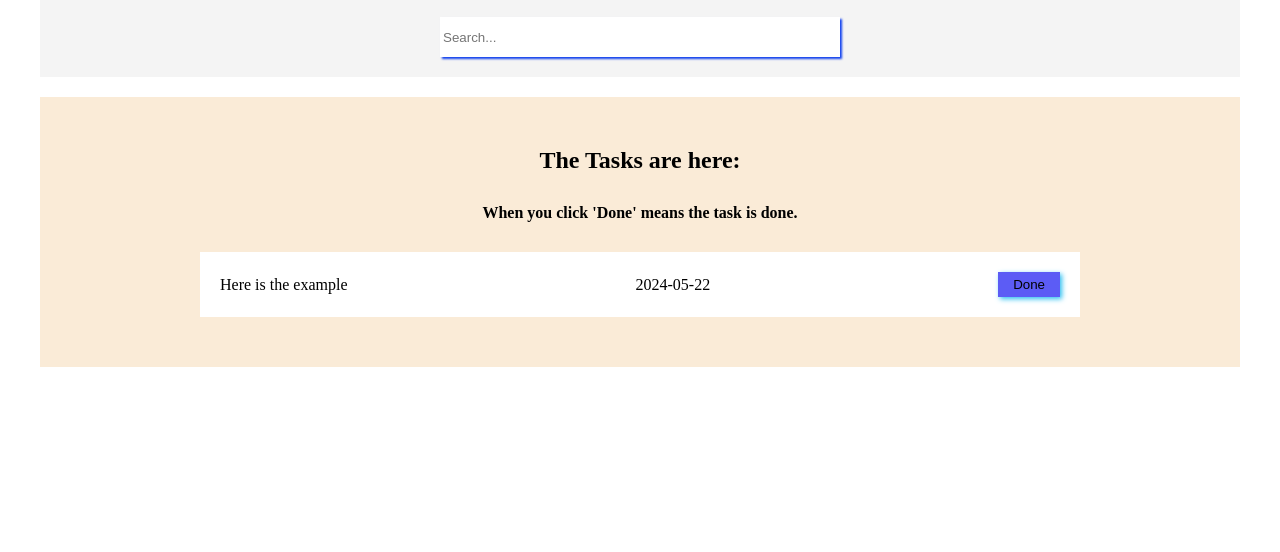
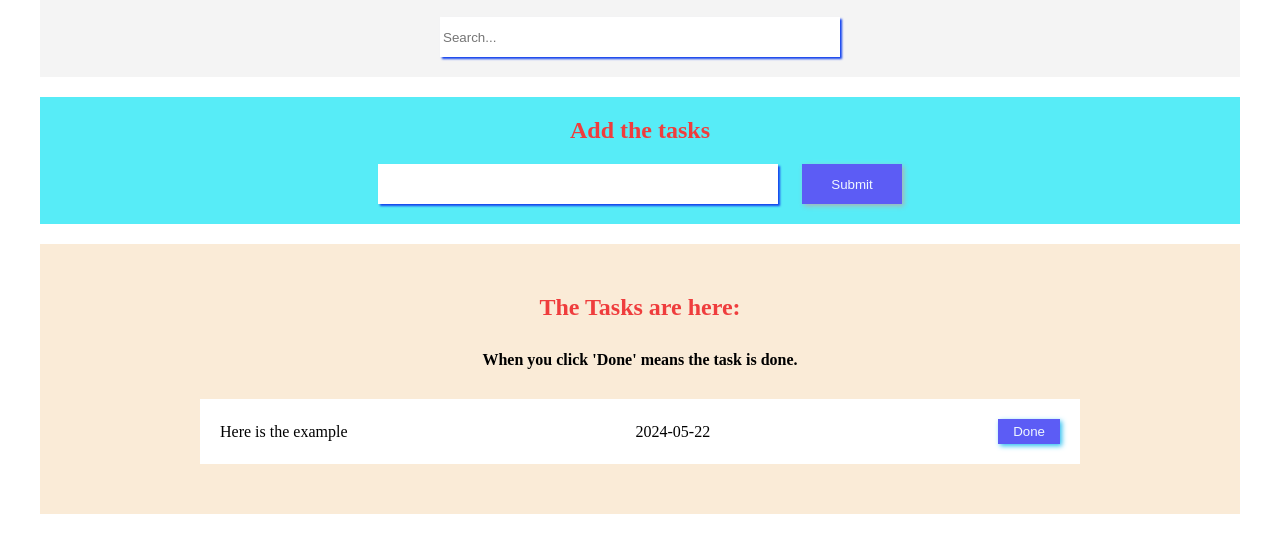
Before and after one commit to chenjixiv587/aToDoList, a plain HTML site: page todoList/index.html in a window 1280 px wide. Shown: the part 80-632 px from the top of the page. Drawn offline with Linux system fonts and the light colour scheme.

Commit message:
Add submit button

```diff
--- a/todoList/index.html
+++ b/todoList/index.html
@@ -15,15 +15,25 @@
             <input type="text" placeholder="Search...">
         </div>
     </header>
+    <section class="addTasks">
+        <div class="container">
+            <h1>Add the tasks</h1>
+            <form action="">
+                <input type="text" name="newItem" id="newItem">
+                <input type="submit" value="Submit">
+            </form>
+        </div>
+    </section>
     <section class="tasks">
         <div class="container">
-            <h2>The Tasks are here: </h2>
+            <h1>The Tasks are here: </h1>
             <p>When you click 'Done' means the task is done.</p>
             <ul>
                 <li>Here is the example<span>2024-05-22</span><button>Done</button></li>
             </ul>
         </div>
     </section>
+    <script src="./main.js"></script>
 </body>
 
 </html>
--- a/todoList/styles.css
+++ b/todoList/styles.css
@@ -25,11 +25,12 @@
 }
 
 
-.info h1 {
+h1 {
     color: rgb(239, 61, 61);
 }
 
-.info input {
+.info input,
+.addTasks input:nth-of-type(1) {
     display: inline-block;
     width: 400px;
     height: 40px;
@@ -37,6 +38,14 @@
     box-shadow: 2px 2px 2px rgb(20, 67, 237);
     padding: 3px;
 
+}
+
+.addTasks {
+    margin-bottom: 20px;
+}
+
+.addTasks .container {
+    background-color: rgb(87, 236, 247);
 }
 
 .tasks .container {
@@ -69,11 +78,21 @@
     flex-wrap: wrap;
 }
 
-.tasks button {
+.tasks button,
+.addTasks input:nth-of-type(2) {
     display: block;
     background-color: rgb(92, 92, 245);
     padding: 5px 15px;
     border: none;
     box-shadow: 2px 2px 5px rgb(42, 191, 240);
     cursor: pointer;
+    color: aliceblue;
 }
+
+.addTasks input:nth-of-type(2) {
+    display: inline-block;
+    height: 40px;
+    width: 100px;
+    margin-left: 20px;
+    box-shadow: 2px 2px 5px rgb(174, 177, 177);
+}
```
